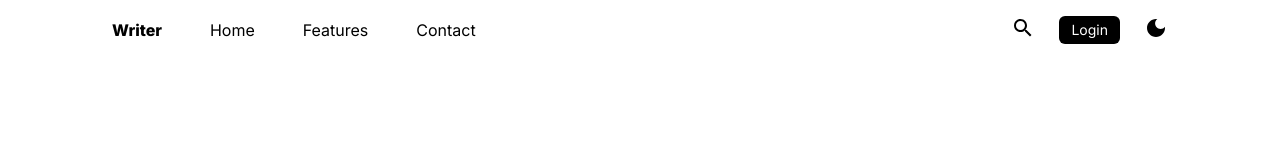
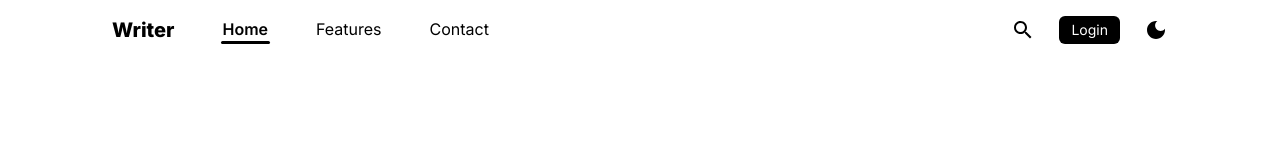
Before and after one commit to isinghdivyanshu/plotspark, a Next.js app: page / in a window 1280 px wide. Shown: the top 160 px of the page. Built offline with nearby package versions, Linux system fonts and the light colour scheme.

Commit message:
fix: reafactor code using custom component

```diff
--- a/src/components/Navbar.js
+++ b/src/components/Navbar.js
@@ -1,12 +1,13 @@
 "use client";
 
 import { useEffect, useState } from "react";
+import { usePathname } from "next/navigation";
 import SearchIcon from "@mui/icons-material/Search";
 import DarkModeIcon from "@mui/icons-material/DarkMode";
 import LightModeIcon from "@mui/icons-material/LightMode";
 import Link from "next/link";
 
-export default function Navbar({ children }) {
+export default function Navbar() {
 	const [isDark, setIsDark] = useState(
 		localStorage.getItem("theme") === "dark" ||
 			(!("theme" in localStorage) &&
@@ -25,17 +26,17 @@ export default function Navbar({ children }) {
 		}
 	});
 
+	const pathName = usePathname();
+
 	return (
-		<div className="bg-white dark:bg-[#444444] flex px-28 justify-between items-center p-4  dark:text-white">
-			<div className="flex gap-12 justify-between">
-				<span className="font-extrabold">Writer</span>
+		<div className="bg-white dark:bg-[#3b435e] flex px-28 justify-between items-center p-4  dark:text-white">
+			<div className="flex gap-12 justify-between items-center">
+				<span className="text-xl font-extrabold">Writer</span>
 				<ul className="flex gap-12">
-					<li>Home</li>
-					<li>Features</li>
-					<li>Contact</li>
+					<NavLinks />
 				</ul>
 			</div>
-			<div className="flex gap-6 justify-between">
+			<div className="flex gap-6 justify-between items-center">
 				<SearchIcon className="hover:cursor-pointer" />
 				<Link href="/login">
 					<div className="bg-black dark:bg-white py-1 px-3 text-white dark:text-black text-sm rounded-md  ">
@@ -54,7 +55,6 @@ export default function Navbar({ children }) {
 					/>
 				)}
 			</div>
-			{children}
 		</div>
 	);
 
@@ -66,4 +66,32 @@ export default function Navbar({ children }) {
 		setIsDark(!isDark);
 		localStorage.setItem("theme", "light");
 	}
+
+	function NavLinks() {
+		const links = [
+			{ name: "Home", path: "/" },
+			{ name: "Features", path: "/features" },
+			{ name: "Contact", path: "/contact" },
+		];
+		return (
+			<>
+				{links.map((link) => {
+					return (
+						<Link href={link.path} key={link.name}>
+							<li>
+								{pathName === link.path ? (
+									<div className="flex w-fit flex-col items-center justify-center font-semibold">
+										{link.name}
+										<span className="w-[107%] rounded-xl bg-black dark:bg-white h-[3px]"></span>
+									</div>
+								) : (
+									link.name
+								)}
+							</li>
+						</Link>
+					);
+				})}
+			</>
+		);
+	}
 }
```
